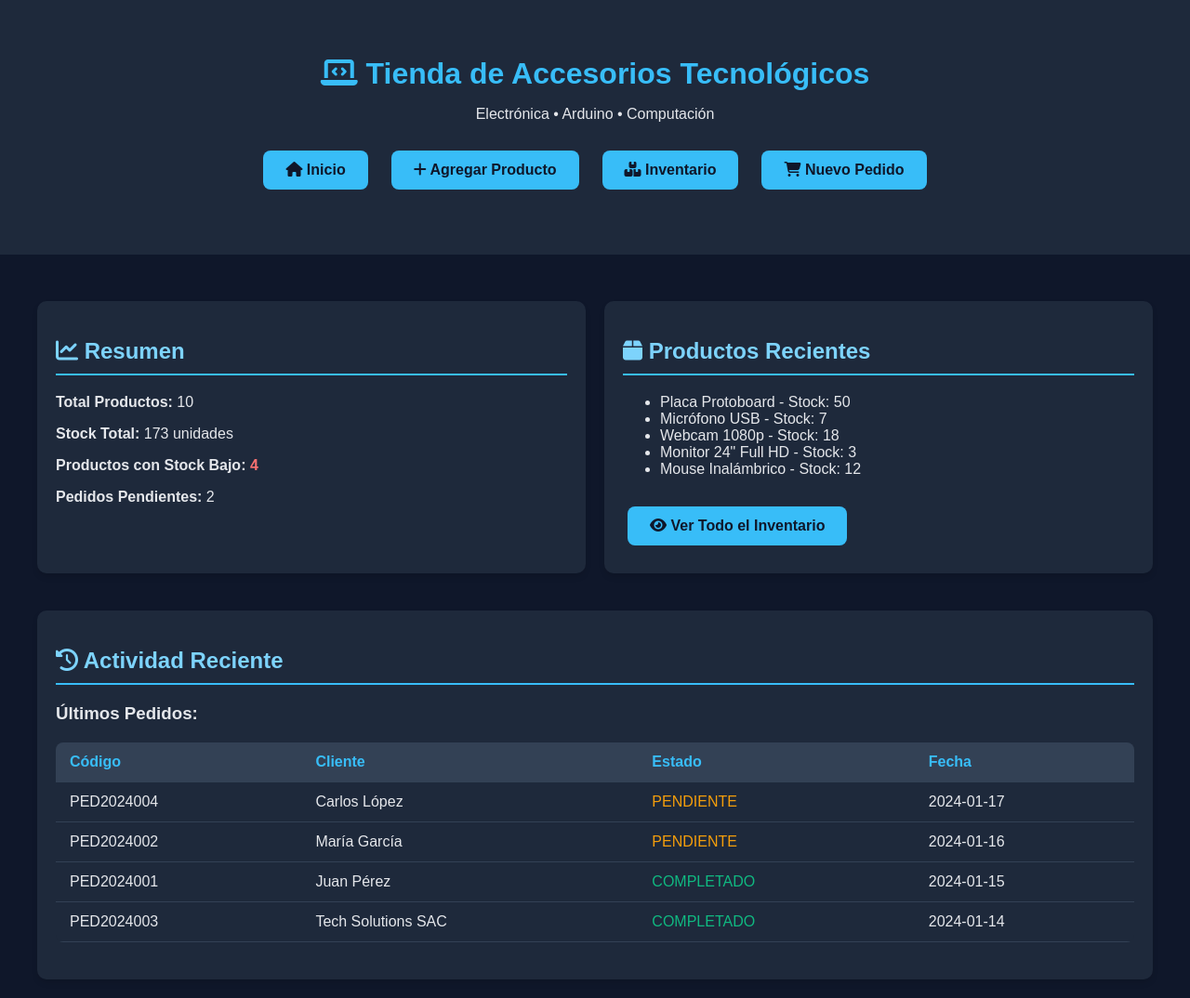
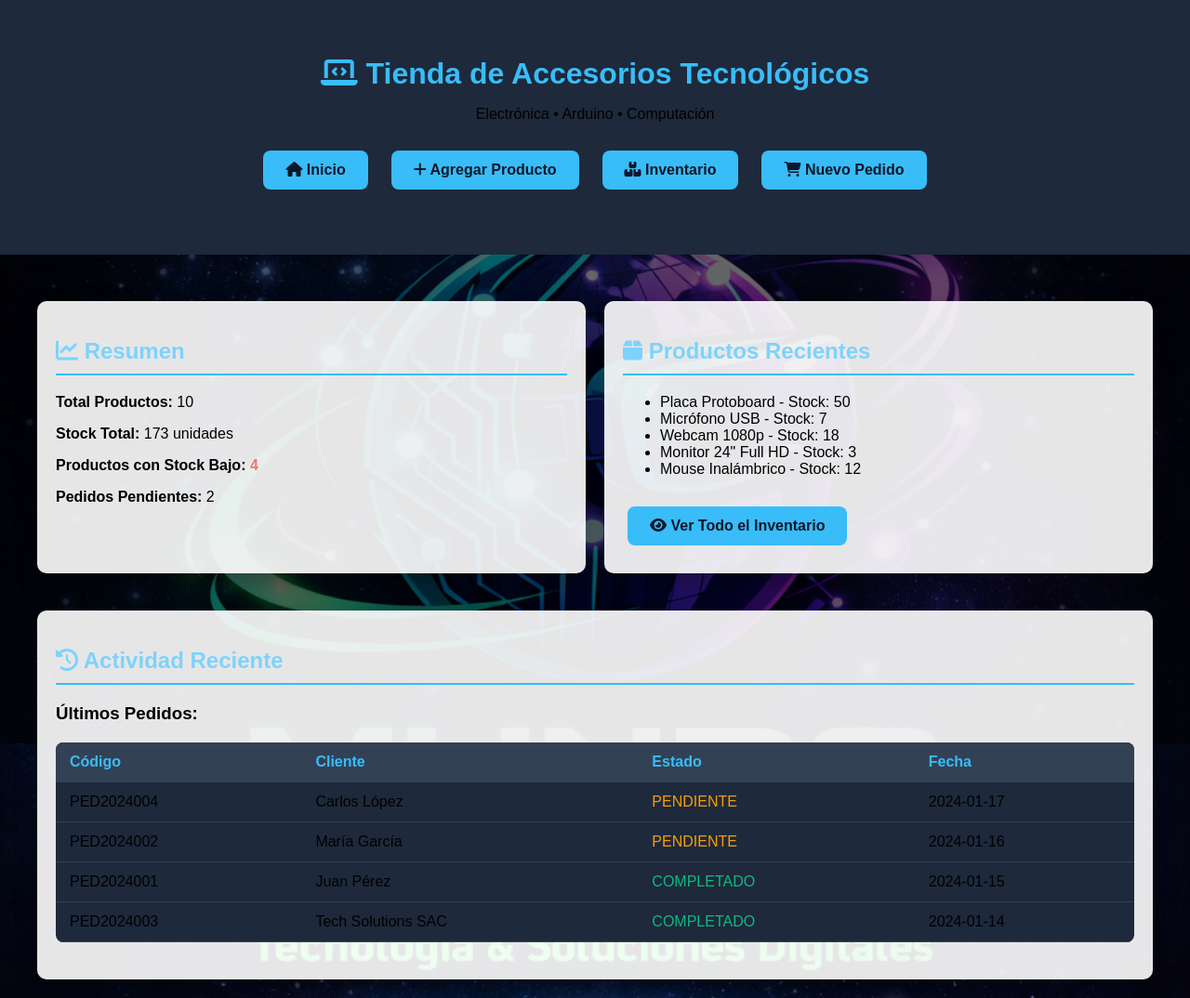
Before and after one commit to cardonav/tienda-tech1, a PHP site: page /index.php in a window 1280 px wide. Shown: the whole page at 93% size. Run offline with PHP 8.4, Linux system fonts and the light colour scheme; data comes from the database, SQL or seed files in the repository; data that the repository does not hold is empty.

Commit message:
cambio logo

```diff
--- a/assets/css/estilos.css
+++ b/assets/css/estilos.css
@@ -1,10 +1,23 @@
 body {
-    background: #0f172a;
-    color: #e5e7eb;
-    font-family: Arial, sans-serif;
     margin: 0;
-    padding: 0;
+    font-family: Arial, Helvetica, sans-serif;
+    background-image: url("assets/tienda mundo virtual.png"); /* Imagen de fondo */
+    background-size: cover;        /* Ajusta la imagen a toda la pantalla */
+    background-position: center;   /* Centrada */
+    background-repeat: no-repeat;  /* No repetir */
+    background-attachment: fixed;  /* Fondo fijo */
 }
+body::before {
+    content: "";
+    position: fixed;
+    top: 0;
+    left: 0;
+    width: 100%;
+    height: 100%;
+    background: rgba(0, 0, 0, 0.6); /* Oscurece el fondo */
+    z-index: -1;
+}
+
 
 header {
     text-align: center;
@@ -54,11 +67,12 @@ h2 {
 }
 
 .card {
-    background: #1e293b;
+    background: rgba(255, 255, 255, 0.9);
+    border-radius: 10px;
     padding: 20px;
-    border-radius: 10px;
-    box-shadow: 0 4px 6px rgba(0, 0, 0, 0.1);
+    box-shadow: 0 10px 25px rgba(0,0,0,0.3);
 }
+
 
 table {
     width: 100%;
```
Also changed, not shown: assets/tienda mundo virtual.png (renamed from tienda mundo virtual.png).
